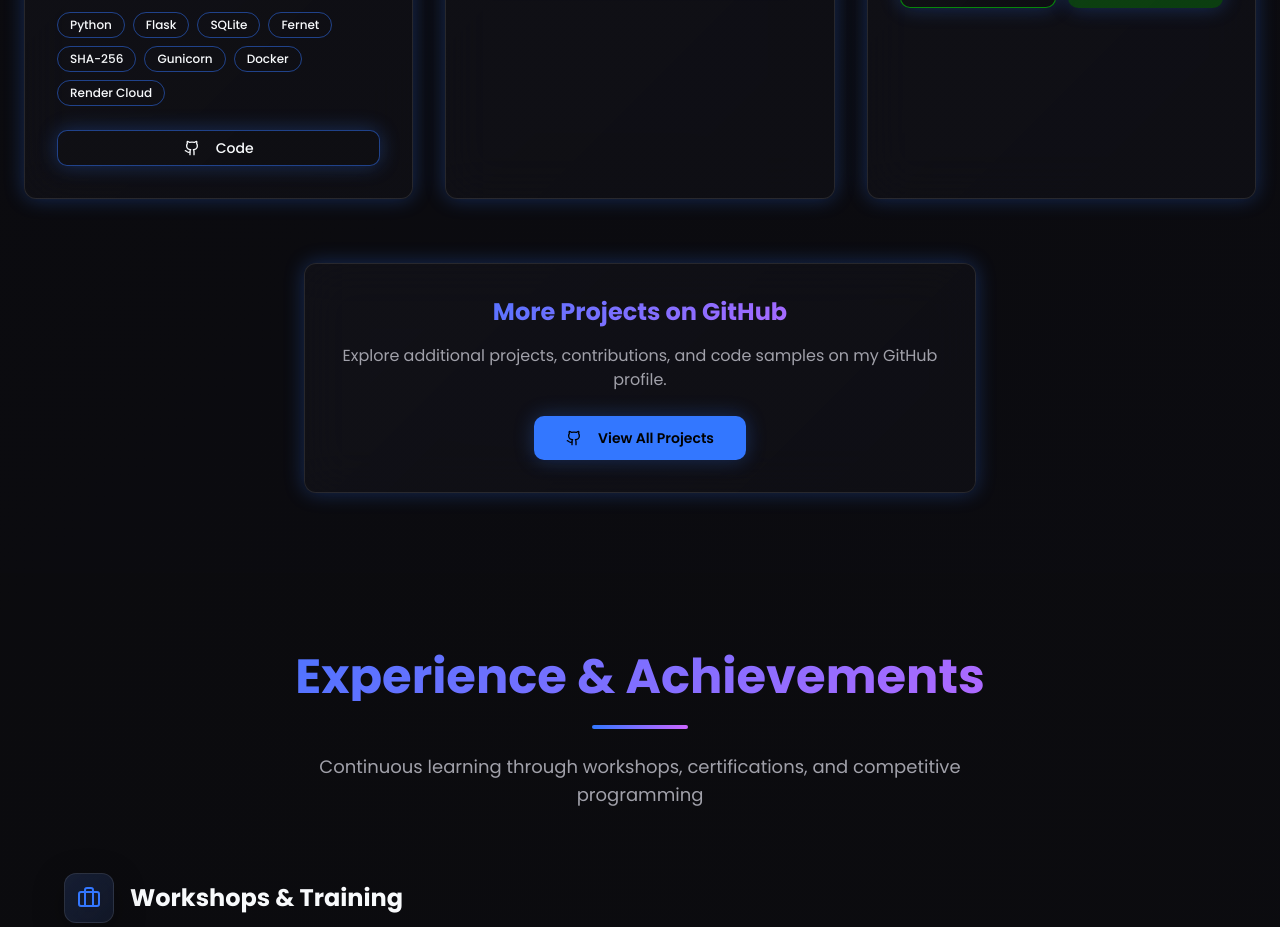
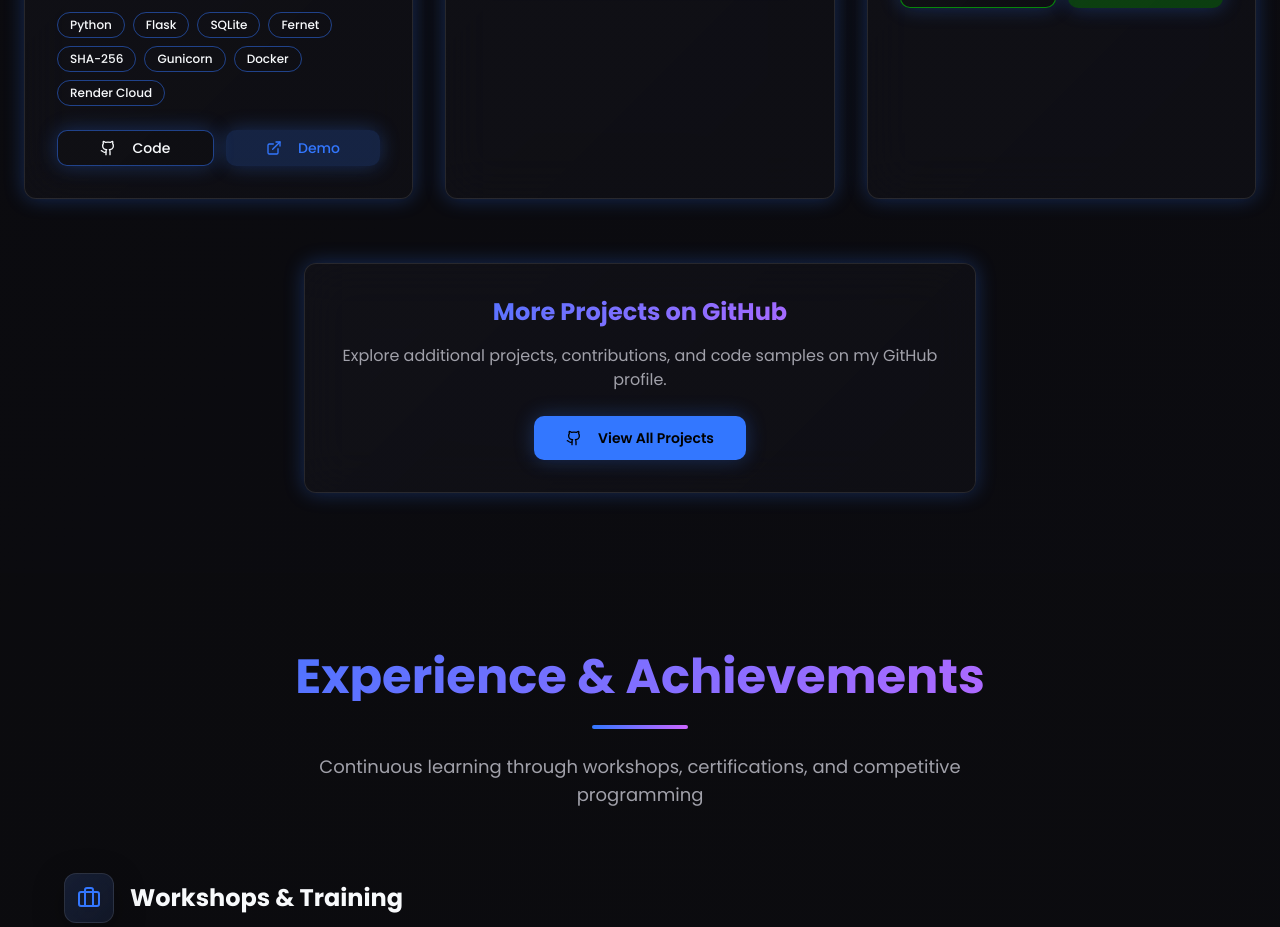
Before and after one commit to ROHITSINGHB/rohitsingh, a React (Vite) app: page / in a window 1280 px wide. Shown: the part 5100-6027 px from the top of the page. Built offline with nearby package versions, Linux system fonts and the light colour scheme.

Commit message:
Add project demo link

```diff
--- a/src/components/Projects.tsx
+++ b/src/components/Projects.tsx
@@ -11,7 +11,7 @@ const Projects = () => {
       icon: Shield,
       color: "primary",
       github: "https://github.com/ROHITSINGHB/Secure-File-Encryption-System.git",
-      demo: null,
+      demo: "https://secure-file-encryption-system-333.onrender.com/login",
       features: ["Multi-user Encryption/Decryption",
     "Authentication with Account Lockout",
     "SQLite Database Integration",
```
